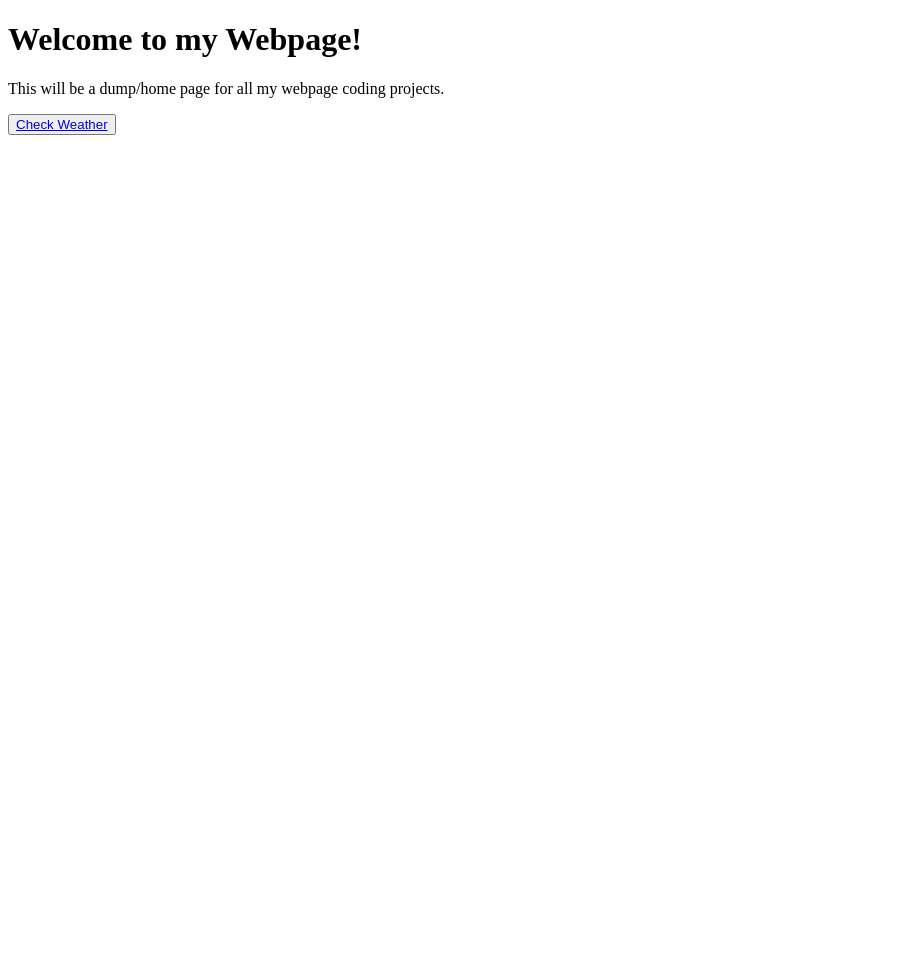
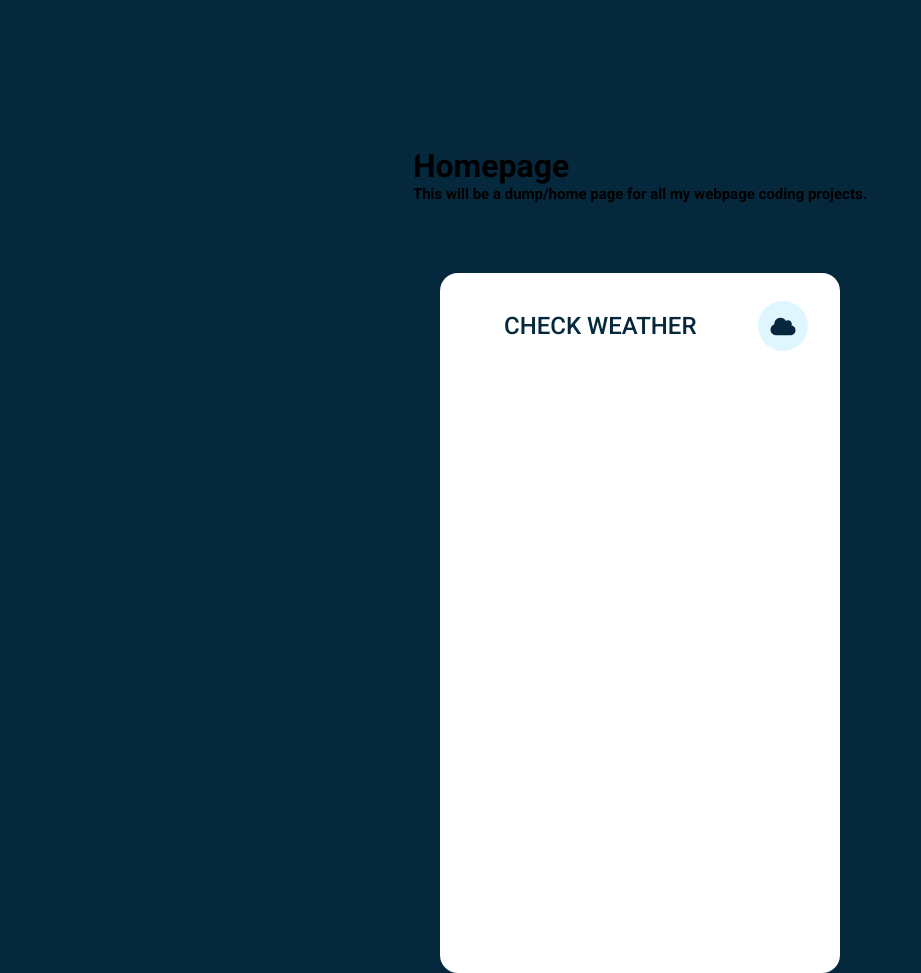
Before and after one commit to CH-SYR3/Web-Dev-Playround, a plain HTML site: page index.html in a window 1280 px wide. Shown: the whole page, without its empty margins (0-921 px from the left). Before the commit the page ends 800 px from the top, so only its background shows below. Drawn offline with Linux system fonts and the light colour scheme.

Commit message:
Added Weather App

```diff
--- a/Waether App/style.css
+++ b/Weather App/style.css
@@ -2,7 +2,7 @@
     margin: 0;
     padding: 0;
     border: 0;
-    outline: 0;
+    outline: none;
     box-sizing: border-box;
 
 }
@@ -29,9 +29,9 @@ body{
 .container{
     position: relative;
     width: 400px;
-    height: 100px;
+    height: 105px;
     background: #fff;
-    padding: 36px 32px;
+    padding: 28px 32px;
     overflow: hidden;
     border-radius: 18px;
     font-family: 'Roboto', sans-serif;
@@ -40,7 +40,7 @@ body{
 
 .search-box{
     width: 100%;
-    height:min-content;
+    height: min-content;
     display: flex;
     align-items: center;
     justify-content: space-between;
@@ -58,22 +58,23 @@ body{
 .search-box input::placeholder{
     font-size: 20px;
     font-weight: 500;
-    color:#06283D;
+    color: #06283D;
     text-transform: capitalize;
 }
 
-.search-button{
+.search-box button{
     cursor: pointer;
     width: 50px;
     height: 50px;
-    background: #06283D;
+    color: #06283D;
+    background: #dff6ff;
     border-radius: 50%;
     font-size: 22px;
-    transition: o.4s ease;
+    transition: 0.4s ease;
 }
 
 .search-box button:hover{
-    color:#fff;
+    color: #fff;
     background: #06283D;
 }
 
@@ -115,13 +116,13 @@ body{
 }
 
 .weather-details{
-    width: 1005;
+    width: 100%;
     display: flex;
-    justify-content:space-between;
+    justify-content: space-between;
     margin-top: 30px;
 }
 
-.weather-details ,humidity, .weather-details .wind{
+.weather-details .humidity, .weather-details .wind{
     display: flex;
     align-items: center;
     width: 50%;
@@ -129,7 +130,7 @@ body{
 }
 
 .weather-details .humidity{
-    padding-right: 20px;
+    padding-left: 20px;
     justify-content: flex-start;
 }
 
@@ -139,8 +140,8 @@ body{
 }
 
 .weather-details i{
-    color:#06283D;
-    font: 26px;
+    color: #06283D;
+    font-size: 26px;
     margin-right: 10px;
     margin-top: 6px;
 }
@@ -152,7 +153,7 @@ body{
 }
 
 .weather-details p{
-    color:#06283D;
+    color: #06283D;
     font-size: 14px;
     font-weight: 500;
 }
@@ -160,21 +161,22 @@ body{
 .not-found{
     width: 100%;
     text-align: center;
-    margin-top: 50px;
+    margin-top: 25px;
     scale: 0;
     opacity: 0;
     display: none;
 }
 
 .not-found img{
-    width: 70%;
+    width: 50%;
 }
 
 .not-found p{
     color: #06283D;
     font-size: 22px;
     font-weight: 500;
-    margin-top: 12px;
+    margin-top: 5px;
+    margin-bottom: 25px;
 }
 
 .weather-box, .weather-details{
@@ -188,7 +190,7 @@ body{
 }
 
 @keyframes fadeIn{
-    to{
+    to {
         scale: 1;
         opacity: 1;
     }
--- a/index.html
+++ b/index.html
@@ -1,16 +1,36 @@
 <!DOCTYPE html>
-<html>
+<html lang="en">
+
 <head>
-    <title>Learning Git</title>
+    <meta charset="UTF-8">
+    <meta http-equiv="X-UA-Compatible" content="IE=edge">
+    <meta name="viewport" content="width=device-width, initial-scale=1.0">
+    <link
+        href="https://fonts.googleapis.com/css2?family=Poppins:wght@300;400;500;600;700;800;900&family=Roboto:wght@300;400;500;700;900&display=swap"
+        rel="stylesheet">
+    <link rel="stylesheet" href="style.css">
+    <title>Learning Web Development | Camrone H</title>
 </head>
+
 <body>
-    <h1>Welcome to my Webpage!</h1>
-    <p>This will be a dump/home page for all my webpage coding projects.</p>
-    <button>
-        <a href="http://127.0.0.1:5500/Waether%20App/weatherApp.html">Check Weather</a>
-    </button>
 
+    <div class="homeTitle">
+        <h1>Homepage</h>
+        <p>This will be a dump/home page for all my webpage coding projects.</p>
 
+    </div>
 
+    <div class="container">
+
+        <div class="checkWeather">
+            <p>Check Weather</p>
+            <button onclick="window.open('/Weather App/index.html','_self')" class="fa-solid fa-cloud fa-beat fa-lg"></button>
+
+        </div>
+
+    </div>
+
+    <script src="https://kit.fontawesome.com/7c8801c017.js" crossorigin="anonymous"></script>
+    <script src="/index.js"></script>
 </body>
 </html>
--- /dev/null
+++ b/style.css
@@ -0,0 +1,103 @@
+
+*{
+    margin: 0;
+    padding: 0;
+    border: 0;
+    outline: none;
+    box-sizing: border-box;
+
+}
+
+.homeTitle{
+    padding-bottom: 450px;
+    position:fixed;
+    width: fit-content;
+    overflow: hidden;
+    border-radius: 20px;
+    font-family: 'Roboto', sans-serif;
+    transition: 0.6s ease-out;
+
+}
+
+.homeTitle p{
+    font-size: 15px;
+    position:relative;
+    width: fit-content;
+    overflow: hidden;
+    font-family: 'Roboto', sans-serif;
+    transition: 0.6s ease-out;
+    border: 20px;
+
+
+}
+
+body{
+    height: 100vh;
+    display: flex;
+    align-items: center;
+    justify-content: center;
+    background: #06283D;
+}
+.container{
+    margin-top: 445px;
+    position: relative;
+    width: 400px;
+    height: 700px;
+    background: #fff;
+    padding: 28px 32px;
+    overflow: hidden;
+    border-radius: 18px;
+    font-family: 'Roboto', sans-serif;
+    transition: 0.6s ease-out;
+}
+
+.checkWeather{
+    width: 100%;
+    height: min-content;
+    display: flex;
+    align-items: center;
+    justify-content: space-between;
+}
+
+.checkWeather p{
+    color: #06283D;
+    width: 80%;
+    font-size: 24px;
+    font-weight: 500;
+    text-transform: uppercase;
+    padding-left: 32px;
+}
+
+.checkWeather button{
+    cursor: pointer;
+    width: 50px;
+    height: 50px;
+    color: #06283D;
+    background: #dff6ff;
+    border-radius: 50%;
+
+    transition: 0.4s ease;
+}
+
+.checkWeather button:hover{
+    color: #fff;
+    background: #06283D;
+}
+.checkWeather img{
+    width: 60%;
+    margin-top: 30px;
+}
+
+
+
+.fadeIn{
+    animation: 0.5s fadeIn forwards;
+    animation-delay: 0.5s;
+}
+
+@keyframes fadeIn{
+    to {
+        scale: 1;
+        opacity: 1;
+    }
+}
```
Also changed, not shown: Waether App/index.html (deleted, +0 -63 lines), Waether App/index.js (deleted, +0 -75 lines), Weather App/index.html (added, +64 -0 lines), Weather App/index.js (added, +77 -0 lines), Weather App/Images/Clear.png (renamed from Waether App/Images/clear.png), Weather App/Images/Error.404.jpg (renamed from Waether App/Images/Error.404.jpg), Weather App/Images/cloudy.png (renamed from Waether App/Images/cloudy.png), Weather App/Images/mist.png (renamed from Waether App/Images/mist.png), Weather App/Images/rain.png (renamed from Waether App/Images/rain.png), Weather App/Images/snow.png (renamed from Waether App/Images/snow.png), app.js (added).
